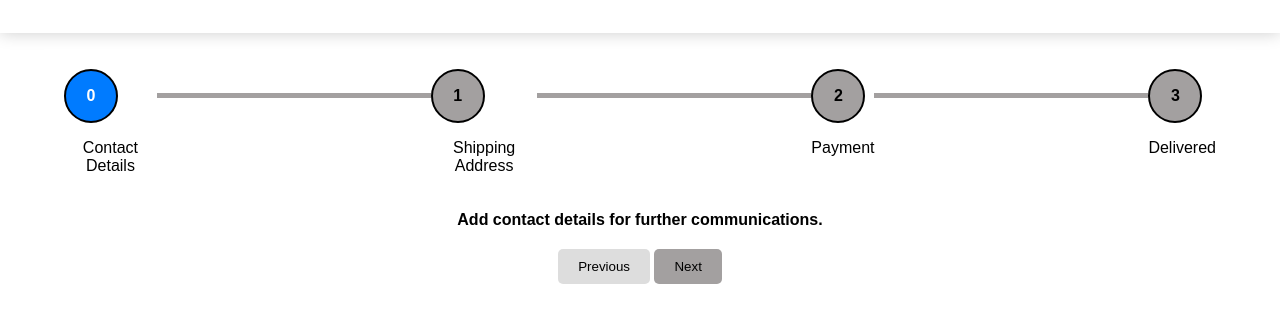
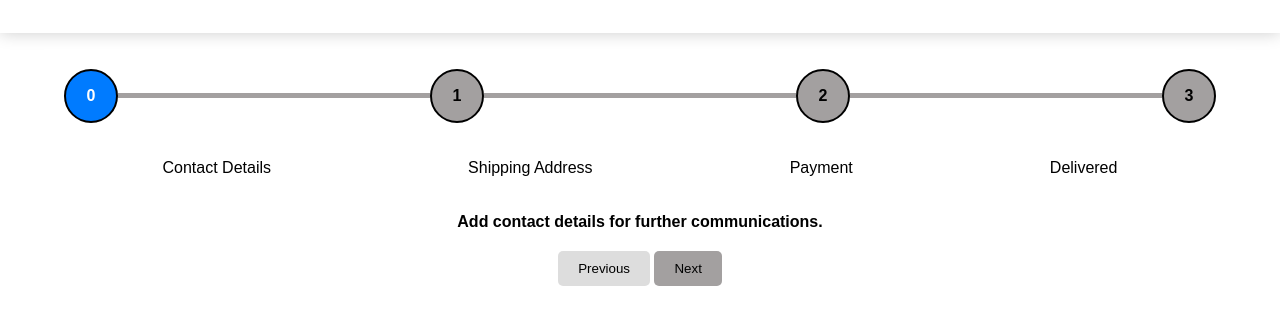
Before and after one commit to Rayyan-Karimi/Stepper, a plain HTML site: page index.html in a window 1280 px wide. Shown: the part 67-392 px from the top of the page. Drawn offline with Linux system fonts and the light colour scheme.

Commit message:
Final commit..

```diff
--- a/index.html
+++ b/index.html
@@ -14,29 +14,22 @@
     </header>
     <div class="stepper-container">
         <div class="steps">
-            <div class="step-with-content">
-                <div class="step active">0</div>
-                <div class="step-content">Contact Details</div>
-            </div>
+            <div class="step active">0</div>
             <div class="line"></div>
-            <div class="step-with-content">
-                <div class="step">1</div>
-                <div class="step-content">Shipping Address</div>
-            </div>
+            <div class="step">1</div>
             <div class="line"></div>
-            <div class="step-with-content">
-                <div class="step">2</div>
-                <div class="step-content">Payment</div>
-            </div>
+            <div class="step">2</div>
             <div class="line"></div>
-            <div class="step-with-content">
-                <div class="step">3</div>
-                <div class="step-content">Delivered</div>
-            </div>
-            <div class="step-with-content">
-                <div class="step hidden">4</div>
-                <div class="step-content hidden">Finished</div>
-            </div>
+            <div class="step">3</div>
+        </div>
+        <div class="content">
+            <div class="step hidden">4</div>
+            <div class="step-content">Contact Details</div>
+            <div class="step-content hidden">Finished</div>
+            <div class="step-content">Shipping Address</div>
+            <div class="step-content">Payment</div>
+            <div class="step-content">Delivered</div>
+
         </div>
         <div class="details">
             <p class="step-detail active">Add contact details for further communications.</p>
--- a/style.css
+++ b/style.css
@@ -70,7 +70,7 @@ body {
 .content {
     margin-bottom: 20px;
     display: flex;
-    justify-content: space-between;
+    justify-content: space-around;
 }
 
 .step-content {
```
